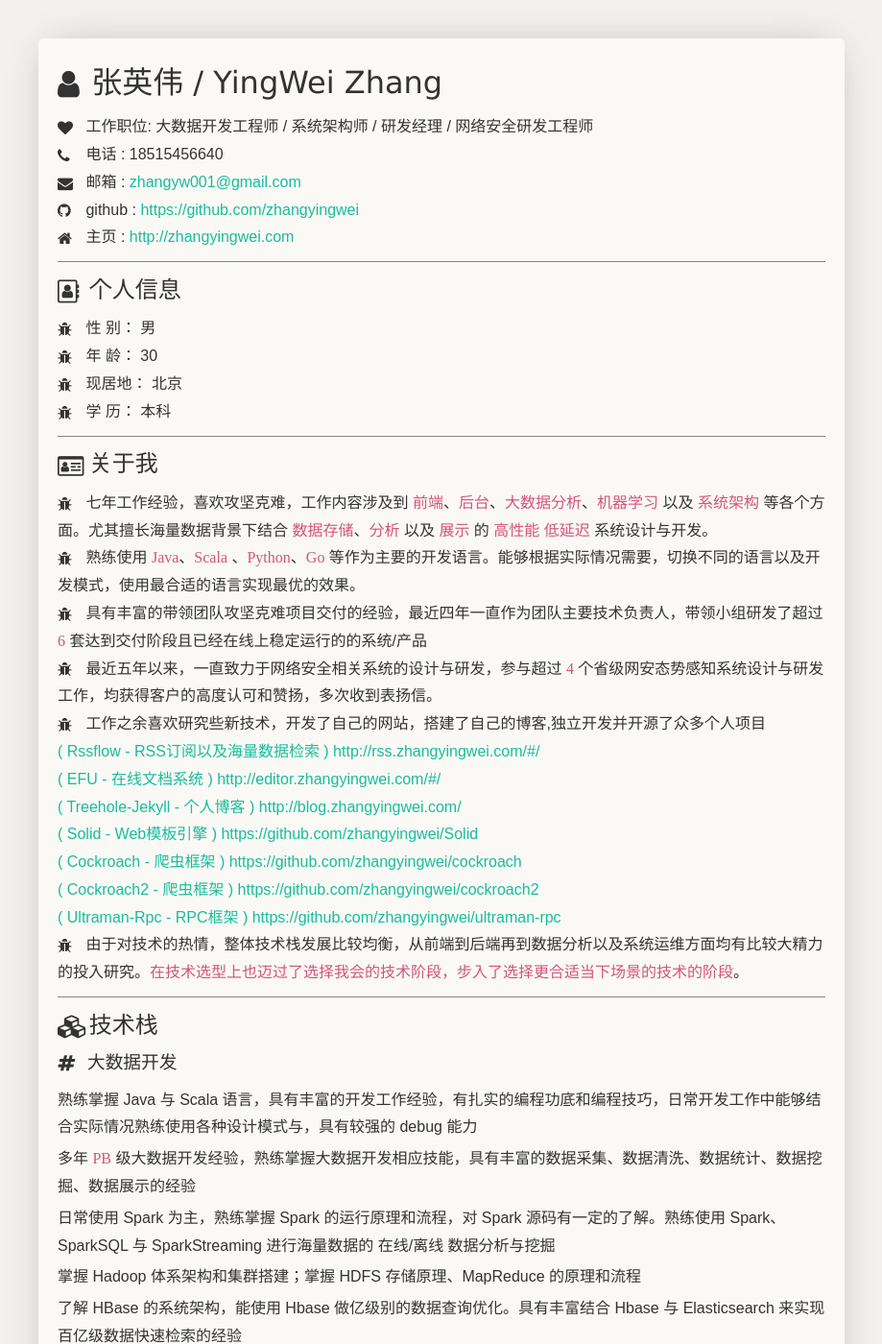
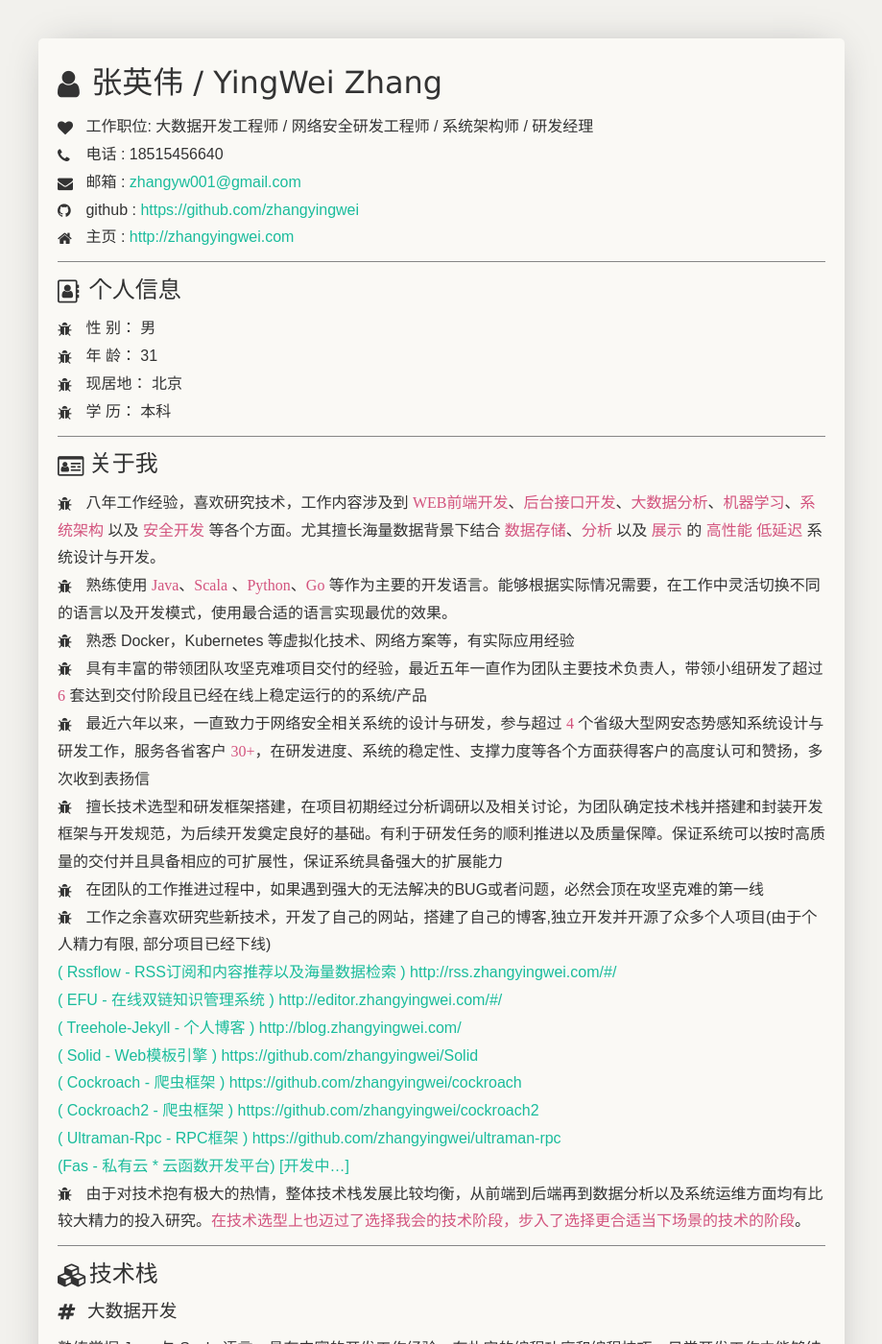
Before and after one commit to zhangyingwei/resume2, a Jekyll site: the page built from _posts/2018-01-01-content.md, in a window 1280 px wide and 1400 px high. Shown: the whole window at 96% size, without its empty margins (180-1099 px from the left). Built offline with Jekyll 4.4.1, drawn with Linux system fonts in a browser that asks for light colours; our own code applies the rules of GitHub Pages for plain Markdown files; some of the changed text lies outside the part shown.

Commit message:
20230509

```diff
--- a/_posts/2018-01-01-content.md
+++ b/_posts/2018-01-01-content.md
@@ -1,10 +1,10 @@
 ---
-date:   2022-02-25
+date:   2023-05-08
 ---
 
 # $i-icon-user 张英伟 / YingWei Zhang
 
-* $i-icon-heart 工作职位: 大数据开发工程师 / 系统架构师 / 研发经理 / 网络安全研发工程师
+* $i-icon-heart 工作职位: 大数据开发工程师 / 网络安全研发工程师 / 系统架构师 / 研发经理
 * $i-icon-phone 电话 : 18515456640
 * $i-icon-envelope 邮箱 : <zhangyw001@gmail.com>
 * $i-icon-github github : <https://github.com/zhangyingwei>
@@ -15,22 +15,25 @@
 ## $i-icon-address-book-o 个人信息
 
 * $i-icon-bug  性 别： 男
-* $i-icon-bug  年 龄： 30
+* $i-icon-bug  年 龄： 31
 * $i-icon-bug  现居地： 北京
 * $i-icon-bug  学 历： 本科
 
 ---
 ## $i-icon-id-card-o  关于我
 
-* $i-icon-bug 七年工作经验，喜欢攻坚克难，工作内容涉及到 `前端`、`后台`、`大数据分析`、`机器学习` 以及 `系统架构` 等各个方面。尤其擅长海量数据背景下结合 `数据存储`、`分析` 以及 `展示` 的 `高性能` `低延迟` 系统设计与开发。
-* $i-icon-bug 熟练使用 `Java`、`Scala` 、`Python`、`Go` 等作为主要的开发语言。能够根据实际情况需要，切换不同的语言以及开发模式，使用最合适的语言实现最优的效果。
-* $i-icon-bug 具有丰富的带领团队攻坚克难项目交付的经验，最近四年一直作为团队主要技术负责人，带领小组研发了超过 `6` 套达到交付阶段且已经在线上稳定运行的的系统/产品
-* $i-icon-bug 最近五年以来，一直致力于网络安全相关系统的设计与研发，参与超过 `4` 个省级网安态势感知系统设计与研发工作，均获得客户的高度认可和赞扬，多次收到表扬信。
-* $i-icon-bug 工作之余喜欢研究些新技术，开发了自己的网站，搭建了自己的博客,独立开发并开源了众多个人项目
+* $i-icon-bug 八年工作经验，喜欢研究技术，工作内容涉及到 `WEB前端开发`、`后台接口开发`、`大数据分析`、`机器学习`、`系统架构` 以及 `安全开发` 等各个方面。尤其擅长海量数据背景下结合 `数据存储`、`分析` 以及 `展示` 的 `高性能` `低延迟` 系统设计与开发。
+* $i-icon-bug 熟练使用 `Java`、`Scala` 、`Python`、`Go` 等作为主要的开发语言。能够根据实际情况需要，在工作中灵活切换不同的语言以及开发模式，使用最合适的语言实现最优的效果。
+* $i-icon-bug 熟悉 Docker，Kubernetes 等虚拟化技术、网络方案等，有实际应用经验
+* $i-icon-bug 具有丰富的带领团队攻坚克难项目交付的经验，最近五年一直作为团队主要技术负责人，带领小组研发了超过 `6` 套达到交付阶段且已经在线上稳定运行的的系统/产品
+* $i-icon-bug 最近六年以来，一直致力于网络安全相关系统的设计与研发，参与超过 `4` 个省级大型网安态势感知系统设计与研发工作，服务各省客户 `30+`，在研发进度、系统的稳定性、支撑力度等各个方面获得客户的高度认可和赞扬，多次收到表扬信
+* $i-icon-bug 擅长技术选型和研发框架搭建，在项目初期经过分析调研以及相关讨论，为团队确定技术栈并搭建和封装开发框架与开发规范，为后续开发奠定良好的基础。有利于研发任务的顺利推进以及质量保障。保证系统可以按时高质量的交付并且具备相应的可扩展性，保证系统具备强大的扩展能力
+* $i-icon-bug 在团队的工作推进过程中，如果遇到强大的无法解决的BUG或者问题，必然会顶在攻坚克难的第一线
+* $i-icon-bug 工作之余喜欢研究些新技术，开发了自己的网站，搭建了自己的博客,独立开发并开源了众多个人项目(由于个人精力有限, 部分项目已经下线)
 
-	[( Rssflow -  RSS订阅以及海量数据检索 ) http://rss.zhangyingwei.com/#/](http://rss.zhangyingwei.com/)
+	[( Rssflow -  RSS订阅和内容推荐以及海量数据检索 ) http://rss.zhangyingwei.com/#/](http://rss.zhangyingwei.com/)
 
-	[( EFU - 在线文档系统 ) http://editor.zhangyingwei.com/#/](http://editor.zhangyingwei.com/#/)
+	[( EFU - 在线双链知识管理系统 ) http://editor.zhangyingwei.com/#/](http://editor.zhangyingwei.com/#/)
 
 	[( Treehole-Jekyll - 个人博客 ) http://blog.zhangyingwei.com/](http://blog.zhangyingwei.com/)
 
@@ -41,7 +44,9 @@
 	[( Cockroach2 - 爬虫框架 ) https://github.com/zhangyingwei/cockroach2](https://github.com/zhangyingwei/cockroach2)
 
 	[( Ultraman-Rpc - RPC框架 ) https://github.com/zhangyingwei/ultraman-rpc](https://github.com/zhangyingwei/ultraman-rpc)
-* $i-icon-bug 由于对技术的热情，整体技术栈发展比较均衡，从前端到后端再到数据分析以及系统运维方面均有比较大精力的投入研究。`在技术选型上也迈过了选择我会的技术阶段，步入了选择更合适当下场景的技术的阶段`。
+
+	[(Fas - 私有云 * 云函数开发平台) [开发中...]]()
+* $i-icon-bug 由于对技术抱有极大的热情，整体技术栈发展比较均衡，从前端到后端再到数据分析以及系统运维方面均有比较大精力的投入研究。`在技术选型上也迈过了选择我会的技术阶段，步入了选择更合适当下场景的技术的阶段`。
 
 ---
 ## $i-icon-cubes 技术栈
@@ -51,8 +56,7 @@
 * 熟练掌握 Java 与 Scala 语言，具有丰富的开发工作经验，有扎实的编程功底和编程技巧，日常开发工作中能够结合实际情况熟练使用各种设计模式与，具有较强的 debug 能力
 * 多年 `PB` 级大数据开发经验，熟练掌握大数据开发相应技能，具有丰富的数据采集、数据清洗、数据统计、数据挖掘、数据展示的经验
 * 日常使用 Spark 为主，熟练掌握 Spark 的运行原理和流程，对 Spark 源码有一定的了解。熟练使用 Spark、SparkSQL 与 SparkStreaming 进行海量数据的 在线/离线 数据分析与挖掘
-* 掌握 Hadoop 体系架构和集群搭建；掌握 HDFS 存储原理、MapReduce 的原理和流程
-* 了解 HBase 的系统架构，能使用 Hbase 做亿级别的数据查询优化。具有丰富结合 Hbase 与 Elasticsearch 来实现百亿级数据快速检索的经验
+* 掌握 Hadoop 体系架构和集群搭建；掌握 HDFS 存储原理、MapReduce 的原理和流程; 了解 HBase 的系统架构，能使用 Hbase 做亿级别的数据查询优化。具有丰富结合 Hbase 与 Elasticsearch 来实现百亿级数据快速检索的经验
 * 熟练操作 MySQL 数据库，可以对 Mysql 进行千万级别的数据查询优化与数据存储优化
 * 熟练使用常用的工具 Sqoop、Flume、Azkaban、Camus、Kafka、Redis 等
 * 熟悉 CDH5 集群，可以熟练进行集群搭建以及维护
@@ -62,19 +66,19 @@
 
 * 理解机器学习思想，熟练使用聚类算法 `KMeans`、`Canopy`、谱聚类、高斯混合模型对数据进行聚类分析。掌握并熟练使用neo4j，熟练图计算算法进行通联关系挖掘，了解常用算法。
 * 自己实现过 KNN、朴素贝叶斯、逻辑回归等基础机器学习算法，对一些常见算法底层逻辑有一定的涉略。
-* 利用机器学习在工作中实现了一系列分类模型对日志进行挖掘，并取得了很好的效果
+* 利用机器学习在工作中实现了一系列分类模型对日志进行挖掘，并应用在产品中，取得了很好的正面效果
 
 ### $i-icon-hashtag web后台开发
 
 * 熟练使用 `Java` 作为主要开发语言，有良好的编码习惯，注重代码的结构与注释，工作中会在代码质量以及代码重构方面下比较大的功夫
 * 熟练使用 `Spring` 全家桶系列，以及 `Mybatis` 等主流开发框架开发单机/分布式架构高性能web项目，对框架的内部执行原理以及性能优化有一定的研究
 * 熟练 `Mysql` 等关系型数据库的使用与优化以及`Redis` 等 Nosql 数据库, 作为数据存储或缓存中间件
-* 熟练使用 `Tomcat` 等 Web 服务器，熟悉 `Nginx` 服务器的基本配置
+* 作为架构师，为公司搭建统一的后台开发技术架构与模板，并根据功能的作用域，将项目中的一些功能进行解耦、拆分、封装等，提供统一简单易扩展的开发框架，为后台开发的其他研发人员减负，提高项目的开发效率。
 * 使用 Java 开发过一款爬虫框架 `cockroach` ，并开源在 github 上。其最新版本已经发布在 maven 中央仓库中，可以直接在 pom 文件中引用该依赖
 * 使用 Java 开发过一款模板引擎 `Solid` ，并嵌入到 `Spring` 框架中作为数据展示层使用
 * 使用 Java 开发过一个简易RPC框架 `ultraman-rpc`
 * 使用 SprngBoot 开发了 `EFU-Editor-For-You` [[访问地址]](http://editor.zhangyingwei.com/) 网络在线文档编辑器。
-* 使用 SpringCloud 开发了 `RSS订阅检索系统`
+* 使用 SpringCloud 开发了 `RSS订阅推荐系统`
 
 ### $i-icon-hashtag web前端
 
@@ -87,12 +91,32 @@
 
 ---
 
-## $i-icon-keyboard-o 工作经历
+## $i-icon-keyboard-o 工作和项目经历
 
-### $i-icon-hashtag 任子行网络技术股份有限公司 [ 2017/4 -- 至今 ] [ 研发经理 ]
+### $i-icon-hashtag 国科华盾(北京)科技有限公司 [ 2022/4 -- 至今 ] [ 研发负责人 ]
 
 >
-* $i-icon-star 项目名称: 某院IDC3.0 网安系统 [ 目前主要工作内容 ]
+* $i-icon-star 项目名称: 城市盾 * 安全态势感知系统 [ 目前主要工作内容 ]
+* $i-icon-info-circle 开发工具: IDEA , Redis , Myqsl, Hive, MongoDB, Docker
+* $i-icon-info-circle 开发语言: `Java`, `Go`
+* $i-icon-info-circle 项目描述: 作为公司内的主打网络安全产品，在适配自研探针的同时，还适配了ATD等第三方安全探针，实现了自动化多源日志采集、数据分析、安全事件分析以及多维度展示等功能。
+* $i-icon-info-circle 项目职责:
+	* 参与前期产品立项、需求调研、技术调研、相关技术方案的编写以及研发任务的拆分
+	* 开发人员的招聘以及研发团队的组建和管理
+	* 整体系统架构和功能设计、技术选型、计算和存储方案制定、数据标准制定
+	* 研发流程制定，前端风格的确认和开发框架搭建，后端框架搭建，自动化CI编译打包发布环境搭建等
+  * 后端接口开发、安全事件分析模型搭建与开发
+  * 版本发布方案制定、测试方案制定以及协调执行
+  * 相关技术专利申请，一年内，研发团队共提交包括已获得 4 份专利授权之内的共 12 份专利申请
+  * 产品技术文档、推广文档的编写，演示脚本编写以及演示视频录制与制作，支撑市场人员进行相关推广与交付活动
+  * 向部门总监与老板汇报研发计划和研发进度
+
+
+
+### $i-icon-hashtag 任子行网络技术股份有限公司 [ 2017/4 -- 2022/4 ] [ 研发经理 ]
+
+>
+* $i-icon-star 项目名称: 某院IDC3.0 网安系统
 * $i-icon-info-circle 开发工具: IDEA , Elasticsearch , Redis , Myqsl, Hive，Flink，SparkStreaming
 * $i-icon-info-circle 开发语言: `Java`, `Python`
 * $i-icon-info-circle 项目描述: 此系统，需求来自某院，主要对接各省数据进行统一数据采集分析展示以及指令下发，本系统的难点在于增量数据巨大以及指令下发范围超广，需要在技术层面保证数据采集的实时性以及指令下发的可靠性。
@@ -117,7 +141,7 @@
   * 基于前端探针模块的信息反馈，实现了集群的自动扩容以及收缩功能，实现了在任务量急剧增大时，可以根据资源情况自动进行相关扫描引擎的扩容。在任务量比较小的时候，可以主动收缩引擎数量，释放资源。
 
 >
-* $i-icon-star 项目名称: 网络安全态势感知系统 [ 目前主要工作内容 ] [ 数据分析( 40% 工作任务 )+机器学习( 100% 工作任务 )+整体任务拆分与研发把控 ]
+* $i-icon-star 项目名称: 网络安全态势感知系统
 * $i-icon-info-circle 开发工具: IDEA , Elasticsearch , Redis , Hbase，Hive，Spark ， MySQL
 * $i-icon-info-circle 开发语言: `Java`、`Scala`
 * $i-icon-info-circle 项目说明: 从17年接手该项目开始，共发布了 10+ 个大版本，并在 20+ 个省市进行了线上部署应用
@@ -201,15 +225,3 @@
 	* 按规则订阅内容功能，用户可以通过自定义规则，对订阅源的文章进行过滤订阅，去掉不感兴趣的内容，增加订阅内容的价值
 * $i-icon-info-circle 所用技术: 后端主要使用 `java`做为主要开发语言，使用 `springcloud` 全家桶，微服务架构。前端主要使用`vue`开发。
 * $i-icon-info-circle 项目职责: 系统所有功能均由本人独立开发
-
->
-* $i-icon-star 项目名称: EFU 在线文档编辑器 [访问地址](http://editor.zhangyingwei.com)
-* $i-icon-info-circle 开发工具: IDEA , Vscode , Mysql , Solr
-* $i-icon-info-circle 项目描述: 在石墨、语雀等一系列在线文档管理系统火爆的今天，在线编辑器已经非常成熟了。并且，语雀的运营模式以及石墨的运营模式，包括其他类似的系统的模式已经日趋成熟。但是纵观所有的文档管理工具都还停留在管理阶段。没有一个系统可以将所有文章贯穿形成一个知识的网络。`既然没人做这个，我就来做一个`
-* $i-icon-info-circle 项目特点:
-	* 提供标准的基于知识库的文档管理工具
-	* 提供非常流行的 Markdown 即时可见编辑器，提供基础的文字编辑功能以及进阶的 `代码高亮`、`脑图`、`数学公式`、`流程图`、`时序图`、`甘特图`、`echarts 图表` 等高级功能
-	* 针对文章内容进行结合机器学习的文本分析，将所有文章分析结果进行 mix ，最终形成一张由知识点组成的图。通过对图进行分析形成针对个人的知识体系。
-	* 按规则订阅内容功能，用户可以通过自定义规则，对订阅源的文章进行过滤订阅，去掉不感兴趣的内容，增加订阅内容的价值
-* $i-icon-info-circle 所用技术: 后端主要使用 `Java`做为主要开发语言，使用 `SpringBoot` 进行快速开发，结合Solr 实现全文检索。前端主要使用`Vue` 结合凹凸实验室的 `AT UIKIT` 进行开发。
-* $i-icon-info-circle 项目职责: 系统所有功能均由本人独立设计开发
```
